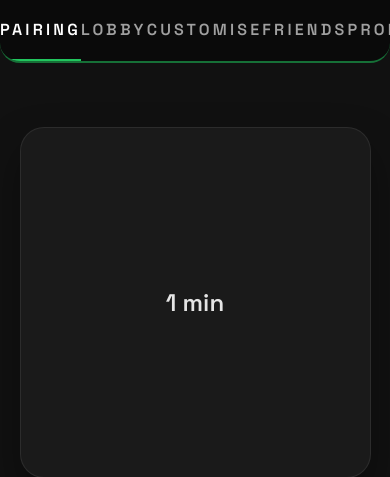
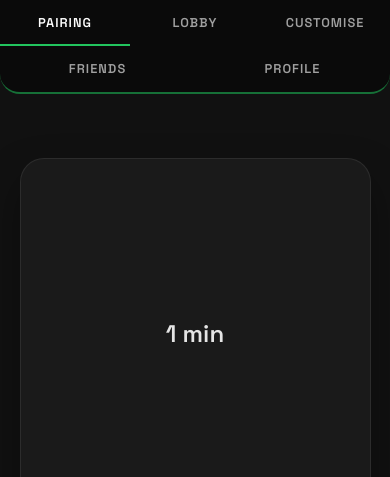
Before and after one commit to Und3fin3d/Chessweb-v2, a Flask app: page / in a window 390 px wide. Shown: the top 477 px of the page. Run offline with Flask 3, Linux system fonts and the light colour scheme; some libraries are stand-ins or nearby versions.

Commit message:
Keep navigation tabs visible on phones

```diff
--- a/static/stylesheet.css
+++ b/static/stylesheet.css
@@ -478,6 +478,19 @@ input[type='submit']:active {
   margin-bottom: 0;
 }
 
+@media (max-width: 600px) {
+  #menu {
+    flex-wrap: wrap;
+  }
+  .tab {
+    flex: 1 1 30%;
+    box-sizing: border-box;
+    padding: 0.85rem 0.25rem;
+    font-size: 0.8rem;
+    letter-spacing: 0.08em;
+  }
+}
+
 @media (max-width: 768px) {
   .pair {
     margin-top: 4rem;
```
